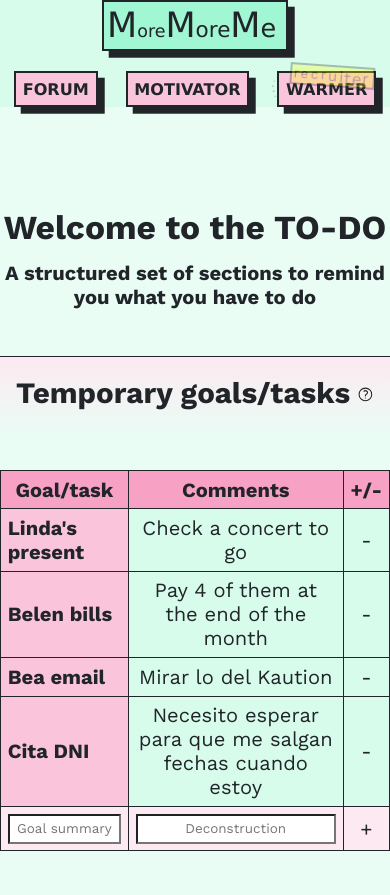
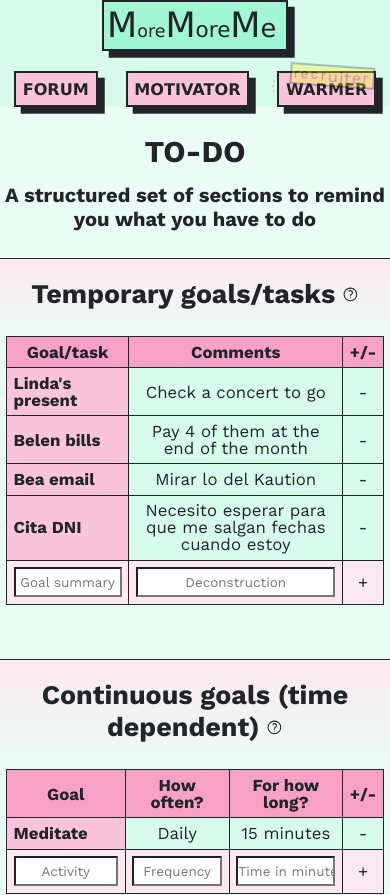
Before and after one commit to thelittlemitak/portfolio, a React (Create React App) app: page /profile in a window 390 px wide. Shown: the top 895 px of the page. Built offline with nearby package versions, Linux system fonts and the light colour scheme.

Commit message:
style profile for iphone

```diff
--- a/src/pages/MediaQueries.css
+++ b/src/pages/MediaQueries.css
@@ -621,6 +621,30 @@
     line-height: 4rem !important;
   }
   /* ^ profileprofileprofileprofileprofileprofileprofileprofileprofileprofileprofileprofileprofile */
+  .profile-table {
+    width: 97% !important;
+    font-size: 2.5rem;
+    line-height: 2.5rem;
+  }
+  .h3-profile {
+    margin-bottom: 0rem;
+    font-size: 4rem !important;
+
+  }
+  .h2-profile {
+    margin-top: 4rem;
+    margin-bottom: 2rem;
+    font-size: 4.5rem !important;
+  }
+  .h2-h3-profile {
+    margin-bottom: 0rem !important;
+  }
+  .main-profile-container {
+    margin-top: 4rem !important;
+  }
+  .logout {
+    margin-top: -4rem !important;
+  }
 }
 /* & 400px400px400px400px400px400px400px400px400px400px400px400px400px400px400px400px400px400px400px400px400px400px400px400px400px400px400px400px */
 @media (max-width: 25em) {
--- a/src/pages/profile/Profile.js
+++ b/src/pages/profile/Profile.js
@@ -228,8 +228,10 @@ function Profile() {
         altBtn5={DummyBtn}
         saluteStyleTunnel={"salute-wrapper display-none"}
       ></Header>
-      <h2>Welcome to the TO-DO</h2>
-      <h3>A structured set of sections to remind you what you have to do</h3>
+      <h2 className="h2-profile">TO-DO</h2>
+      <h3 className="h2-h3-profile">
+        A structured set of sections to remind you what you have to do
+      </h3>
       <main className="main-profile-container">
         <TempoGoals
           dataTunnel={tempoGoalsData}
--- a/src/pages/profile/style-profile.css
+++ b/src/pages/profile/style-profile.css
@@ -55,7 +55,7 @@
 } */
 
 .profile-table {
-  width: 100%;
+  width: 90%;
   background-color: #d7fcec;
   margin: 0rem auto 8rem auto;
   /* border: 0.2rem solid; */
```
Also changed, not shown: 14 other files (tests, documents, lock files or other folders).
